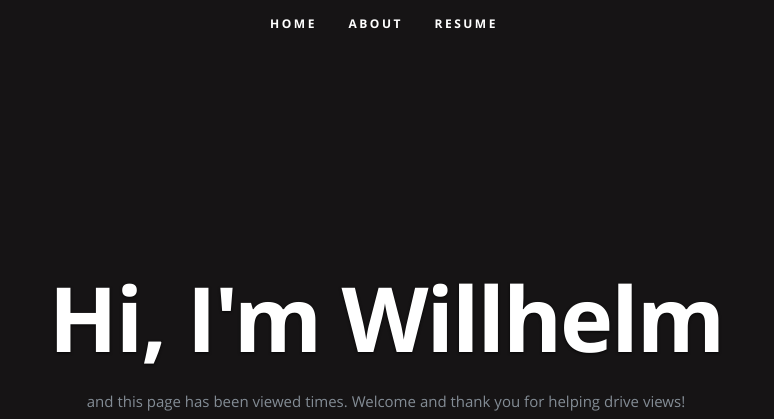
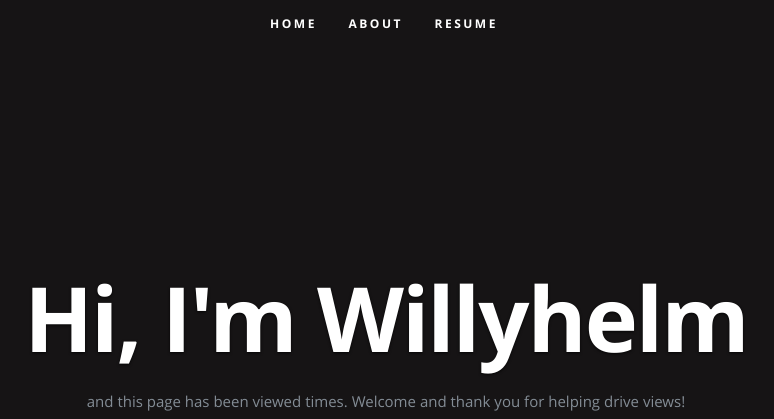
Before and after one commit to wbcapt/Azure-Resume-Good, a plain HTML site: page frontend/index.html in a window 1280 px wide. Shown: the top 419 px of the page, without its empty margins (256-1030 px from the left). Drawn offline with nearby package versions, Linux system fonts and the light colour scheme; no server answers.

```diff
--- a/frontend/index.html
+++ b/frontend/index.html
@@ -54,7 +54,7 @@
 
       <div class="row banner">
          <div class="banner-text">
-            <h1 class="responsive-headline">Hi, I'm Willhelm</h1>
+            <h1 class="responsive-headline">Hi, I'm Willyhelm</h1>
 
             <p>and this page has been viewed <a id="counter"></a> times. Welcome and thank you for helping drive views! </p>
             <ul class="social">
```
